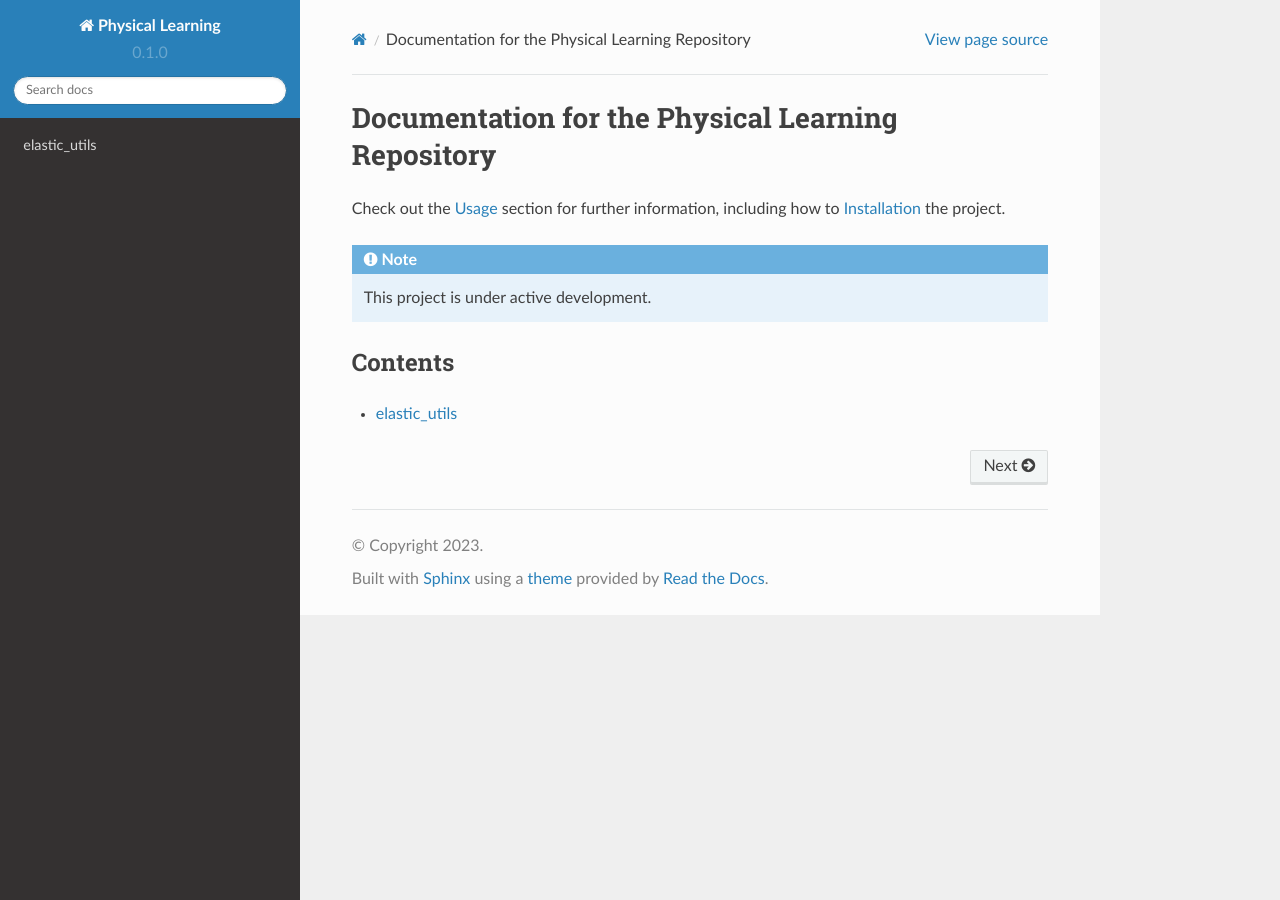
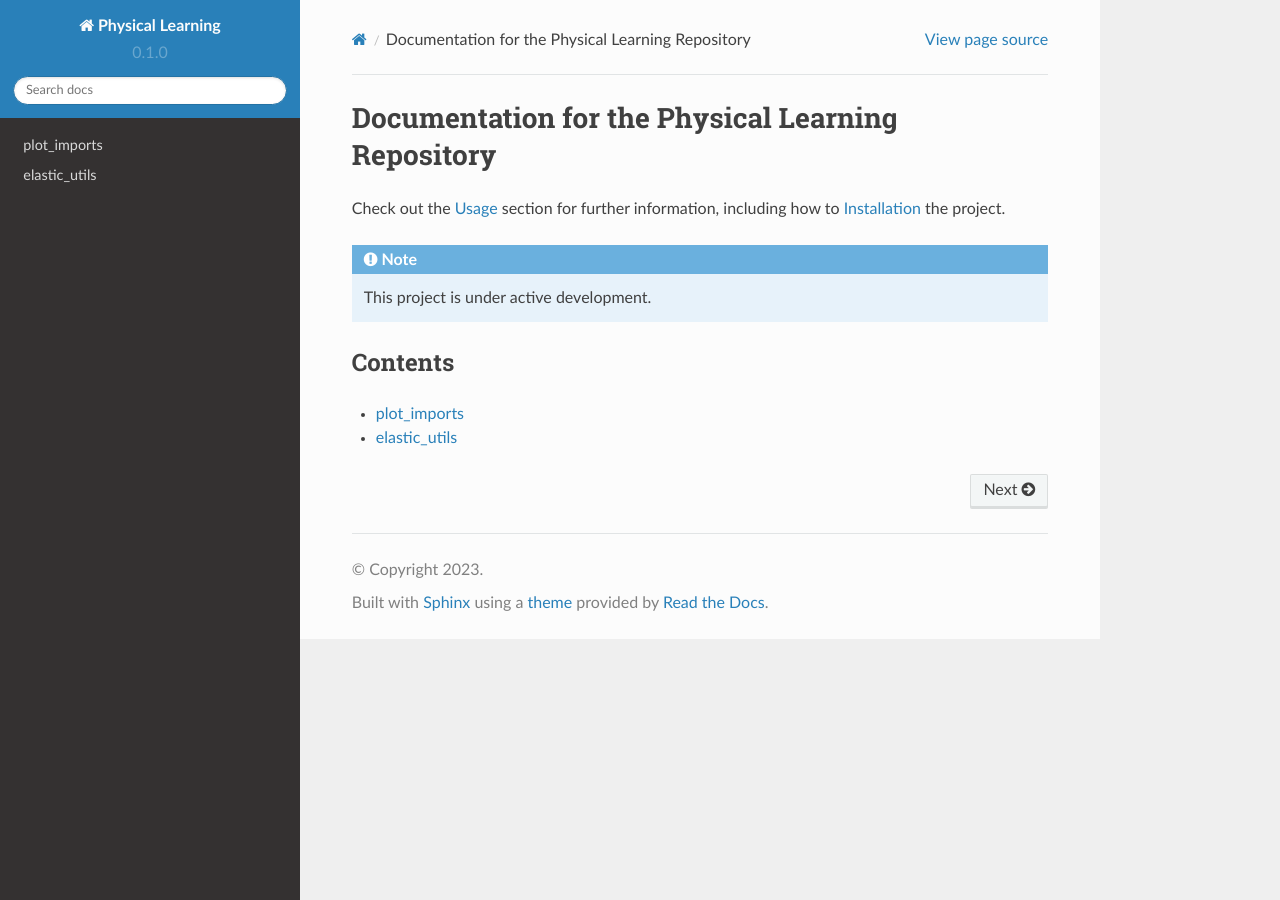
Before and after one commit to jandrejevic12/physical_learning, a Sphinx documentation site: the page built from docs/source/index.rst, in a window 1280 px wide. Built offline with Sphinx 7.4.7 and the Read the Docs theme 2.0.0, drawn with Linux system fonts in a browser that asks for light colours.

Commit message:
Update rst.

```diff
--- a/docs/source/physical_learning.rst
+++ b/docs/source/physical_learning.rst
@@ -1,3 +1,11 @@
+
+plot_imports
+-------------
+
+.. automodule:: physical_learning.plot_imports
+    :members:
+    :undoc-members:
+    :show-inheritance:
 
 elastic_utils
 -------------
```
